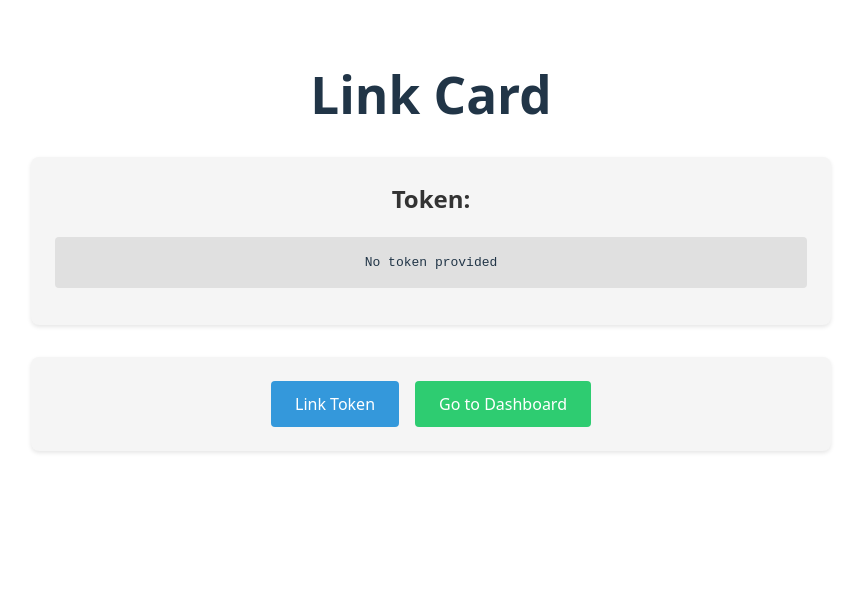
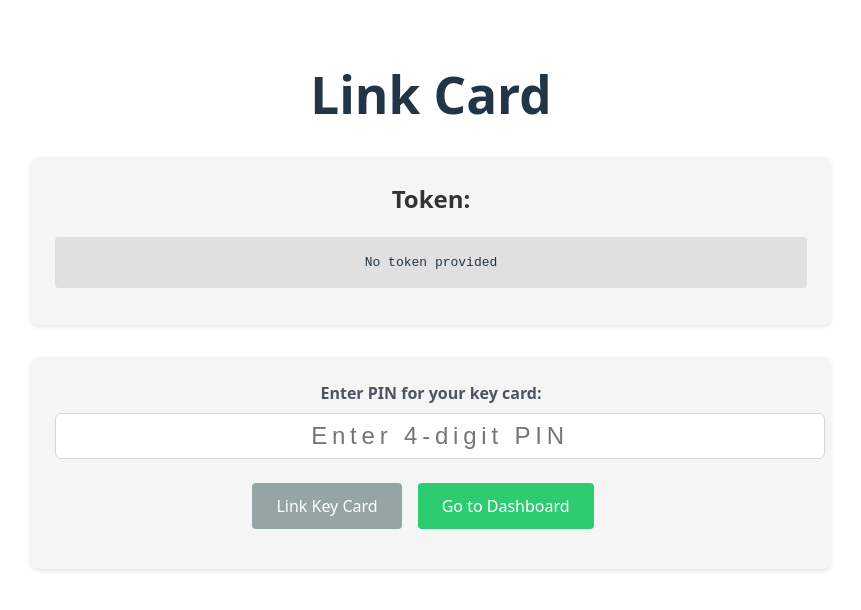
Before and after one commit to herrderkekse/API, a React (Vite) app in the folder Frontend/: page /link-card in a window 1280 px wide. Shown: the top 610 px of the page, without its empty margins (209-1070 px from the left). Built offline with nearby package versions, Linux system fonts and the light colour scheme; no server answers; sample sign-in values are in the browser's storage.

Commit message:
added the correct link-card endpoint

```diff
--- a/Frontend/src/components/LinkCardScreen/LinkCardScreen.css
+++ b/Frontend/src/components/LinkCardScreen/LinkCardScreen.css
@@ -26,7 +26,6 @@
   border-radius: 4px;
 }
 
-.login-section,
 .link-section {
   margin-top: 2rem;
   padding: 1.5rem;
@@ -36,7 +35,7 @@
 }
 
 .form-group {
-  margin-bottom: 1rem;
+  margin-bottom: 1.5rem;
 }
 
 .form-group label {
@@ -51,6 +50,12 @@
   border: 1px solid #ddd;
   border-radius: 4px;
   font-size: 1rem;
+  letter-spacing: 0.2em;
+  text-align: center;
+}
+
+.form-group input[type="password"] {
+  font-size: 1.5rem;
 }
 
 button {
@@ -62,6 +67,8 @@ button {
   font-size: 1rem;
   cursor: pointer;
   transition: background-color 0.2s;
+  margin-right: 1rem;
+  margin-bottom: 1rem;
 }
 
 button:hover {
@@ -74,7 +81,11 @@ button:disabled {
 }
 
 .link-button {
-  margin-right: 1rem;
+  background-color: #e74c3c;
+}
+
+.link-button:hover {
+  background-color: #c0392b;
 }
 
 .dashboard-button {
--- a/Frontend/src/components/LinkCardScreen/LinkCardScreen.tsx
+++ b/Frontend/src/components/LinkCardScreen/LinkCardScreen.tsx
@@ -9,39 +9,73 @@ export function LinkCardScreen() {
   const [isLoggedIn, setIsLoggedIn] = useState(false);
   const [isLoading, setIsLoading] = useState(false);
   const [linkStatus, setLinkStatus] = useState<string | null>(null);
+  const [pin, setPin] = useState('');
+  const [userId, setUserId] = useState<number | null>(null);
 
   useEffect(() => {
     // Check if user is already logged in
     const token = localStorage.getItem('token');
     if (token) {
       setIsLoggedIn(true);
+      // Get current user info
+      fetchUserInfo(token);
     } else {
       // Redirect to login page if not logged in
       navigate('/', { state: { returnUrl: `/link-card?token=${urlToken}` } });
     }
   }, [navigate, urlToken]);
 
+  const fetchUserInfo = async (token: string) => {
+    try {
+      const response = await fetch('http://localhost:8000/auth/me', {
+        headers: {
+          'Authorization': `Bearer ${token}`
+        }
+      });
+
+      if (response.ok) {
+        const userData = await response.json();
+        setUserId(userData.uid);
+      }
+    } catch (error) {
+      console.error('Failed to fetch user info:', error);
+    }
+  };
+
   const handleLinkToken = async () => {
+    if (!pin) {
+      setLinkStatus('Error: PIN is required');
+      return;
+    }
+
+    if (!userId) {
+      setLinkStatus('Error: User information not available');
+      return;
+    }
+
     setLinkStatus(null);
     setIsLoading(true);
 
     try {
       const token = localStorage.getItem('token');
-      const response = await fetch('http://localhost:8000/device/link', {
+      const response = await fetch(`http://localhost:8000/user/${userId}/keycard`, {
         method: 'POST',
         headers: {
           'Authorization': `Bearer ${token}`,
           'Content-Type': 'application/json',
         },
-        body: JSON.stringify({ token: urlToken }),
+        body: JSON.stringify({
+          key_card_id: urlToken,
+          pin: pin
+        }),
       });
 
       if (!response.ok) {
         const data = await response.json();
-        throw new Error(data.detail || 'Failed to link token');
+        throw new Error(data.detail || 'Failed to link key card');
       }
 
-      setLinkStatus('Token linked successfully!');
+      setLinkStatus('Key card linked successfully!');
     } catch (err) {
       setLinkStatus(`Error: ${err instanceof Error ? err.message : 'An error occurred'}`);
     } finally {
@@ -62,12 +96,25 @@ export function LinkCardScreen() {
       </div>
 
       <div className="link-section">
+        <div className="form-group">
+          <label htmlFor="pin">Enter PIN for your key card:</label>
+          <input
+            type="password"
+            id="pin"
+            value={pin}
+            onChange={(e) => setPin(e.target.value)}
+            placeholder="Enter 4-digit PIN"
+            maxLength={4}
+            disabled={isLoading}
+          />
+        </div>
+
         <button
           onClick={handleLinkToken}
-          disabled={isLoading}
+          disabled={isLoading || !pin}
           className="link-button"
         >
-          {isLoading ? 'Linking...' : 'Link Token'}
+          {isLoading ? 'Linking...' : 'Link Key Card'}
         </button>
         {linkStatus && <p className={linkStatus.includes('Error') ? 'error-message' : 'success-message'}>{linkStatus}</p>}
         <button
```
